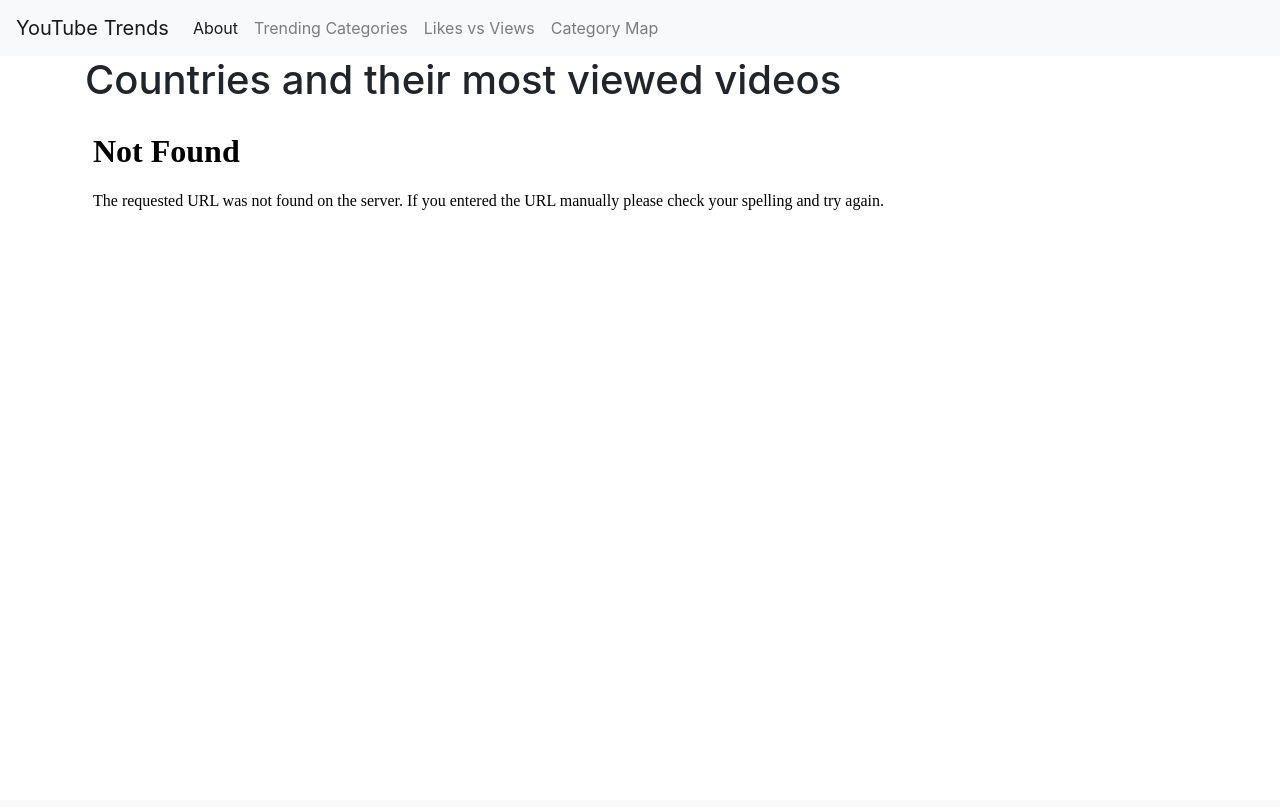
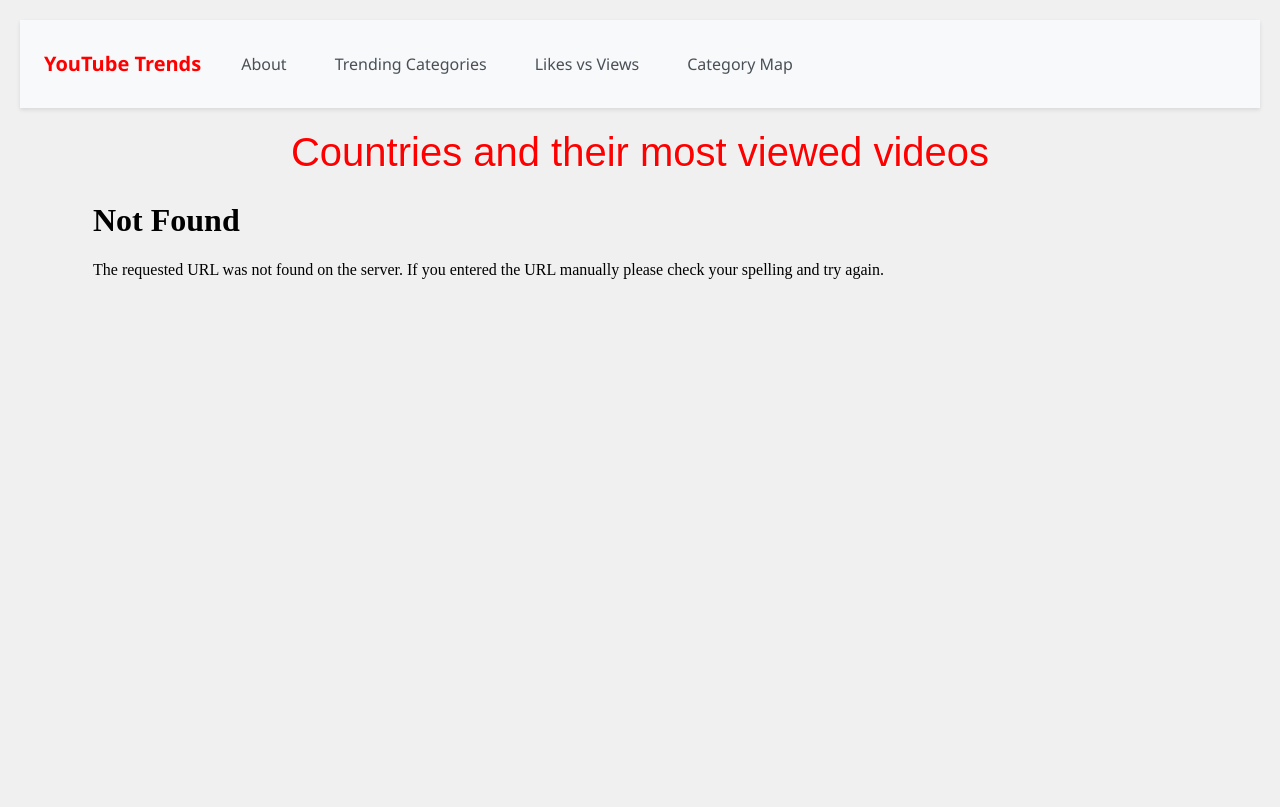
Before and after one commit to khushixxv/YouTube-Trends, a Flask app: page /map in a window 1280 px wide. Before the commit the page ends 210 px from the top, so only its background shows below. Run offline with Flask 3, Linux system fonts and the light colour scheme; some libraries are stand-ins or nearby versions.

Commit message:
styling changes

```diff
--- a/templates/base.html
+++ b/templates/base.html
@@ -15,30 +15,29 @@
     <title>{% block title %}YouTube Trends{% endblock %}</title>
 </head>
 <body>
-<nav class="navbar navbar-expand-md navbar-light bg-light">
-    <a class="navbar-brand" href="{{ url_for('index')}}">YouTube Trends</a>
-    <button class="navbar-toggler" type="button" data-toggle="collapse"
-data-target="#navbarNav" aria-controls="navbarNav" aria-expanded="false"
-aria-label="Toggle navigation">
+    <nav class="navbar navbar-expand-md navbar-light bg-light" style="background-color: #f8f9fa; box-shadow: 0 2px 4px rgba(0,0,0,.1); padding: 1rem 1.5rem;">
+        <a class="navbar-brand" href="{{ url_for('index')}}" style="font-weight: bold; font-size: 1.25rem; color: red; transition: color 0.3s ease;">YouTube Trends</a>
+        <button class="navbar-toggler" type="button" data-toggle="collapse" data-target="#navbarNav" aria-controls="navbarNav" aria-expanded="false" aria-label="Toggle navigation" style="border-color: #dee2e6; outline: none;">
             <span class="navbar-toggler-icon"></span>
         </button>
-    <div class="collapse navbar-collapse" id="navbarNav">
-        <ul class="navbar-nav">
-            <li class="nav-item active">
-                <a class="nav-link" href="#">About</a>
+        <div class="collapse navbar-collapse" id="navbarNav" style="text-align: center;">
+            <ul class="navbar-nav" style="width: 100%;">
+                <li class="nav-item active" style="margin: 0.5rem 1rem;">
+                    <a class="nav-link" href="#" style="color: #495057; transition: color 0.2s ease-in-out;">About</a>
                 </li>
-            <li class="nav-item">
-                <a class="nav-link" href="{{ url_for('timeline') }}">Trending Categories</a>
+                <li class="nav-item" style="margin: 0.5rem 1rem;">
+                    <a class="nav-link" href="{{ url_for('timeline') }}" style="color: #495057; transition: color 0.2s ease-in-out;">Trending Categories</a>
                 </li>
-            <li class="nav-item">
-                <a class="nav-link" href="{{ url_for('scatterplot') }}">Likes vs Views</a>
+                <li class="nav-item" style="margin: 0.5rem 1rem;">
+                    <a class="nav-link" href="{{ url_for('scatterplot') }}" style="color: #495057; transition: color 0.2s ease-in-out;">Likes vs Views</a>
                 </li>
-            <li class="nav-item">
-                <a class="nav-link" href="{{ url_for('map')  }}">Category Map</a>
+                <li class="nav-item" style="margin: 0.5rem 1rem;">
+                    <a class="nav-link" href="{{ url_for('map') }}" style="color: #495057; transition: color 0.2s ease-in-out;">Category Map</a>
                 </li>
             </ul>
         </div>
     </nav>
+
 <div class="container">
     {% block content %} {% endblock %}
 </div>
--- a/templates/index.html
+++ b/templates/index.html
@@ -4,7 +4,7 @@
 
 <style>
     body {
-        background-color: #f0f2f5; /* Sets a light background color for the entire page */
+        background-color: #db3030; /* Sets a light background color for the entire page */
         font-family: 'Helvetica Neue', Helvetica, Arial, sans-serif; /* Updates the font for the whole page */
     }
 
@@ -35,7 +35,7 @@
         text-align: center; /* Centers footer content */
         padding: 20px 0; /* Adds padding to the top and bottom */
         font-size: 0.9rem; /* Adjusts the font size for the footer */
-        color: #777; /* Sets the footer text color */
+        color: black; /* Sets the footer text color */
     }
 </style>
 
--- a/templates/map.html
+++ b/templates/map.html
@@ -1,6 +1,45 @@
 {% extends "base.html" %}
 
 {% block content %}
+<style>
+    body {
+        font-family: "Segoe UI", Tahoma, Geneva, Verdana, sans-serif; /* Sets the default font for the page */
+        background-color: #f0f0f0; /* Sets a light gray background color for a soft look */
+        margin: 20px; /* Adds some space around the content */
+    }
+    h1 {
+        color: red;
+        font-family: Arial, sans-serif;
+        margin-bottom: 5px;
+        text-shadow: 1px 1px 0px #fff;
+        text-align: center; /* Centers the text horizontally */
+        margin-top: 20px; /* Adjust this value as needed to move the text down */
+    }
+    h5 {
+        color: gray; /* Change the color of the names */
+        font-family: 'Times New Roman', serif; /* Change the font-family */
+        margin-bottom: 0.5em; /* Add some space below the names */
+    }
+    form {
+        text-align: center; /* Center the form on the page */
+    }
+    select, input[type="submit"] {
+        font-family: 'Segoe UI', Tahoma, Geneva, Verdana, sans-serif; /* Ensures the font matches the body */
+        font-size: 16px; /* Increases the font size for better readability */
+        margin: 10px; /* Adds margin around the elements for spacing */
+        padding: 5px 5px; /* Adds padding inside the elements for a better look */
+    }
+    input[type="submit"] {
+        background-color: red; /* Sets a blue background color for the button */
+        color: white; /* Sets the text color to white */
+        border: none; /* Removes the border */
+        cursor: pointer; /* Changes the cursor to a pointer on hover */
+        border-radius: 5px; /* Rounds the corners of the button */
+    }
+    input[type="submit"]:hover {
+        background-color: #0056b3; /* Darkens the button on hover for a visual feedback */
+    }
+</style>
 <h1>Countries and their most viewed videos</h1>
 <!-- Add content specific to the scatterplot page here -->
 
```
Also changed, not shown: templates/scatterplot.html (+40 -0 lines), templates/timeline.html (+7 -4 lines). Lines whose indentation alone changed are shown as unchanged.
